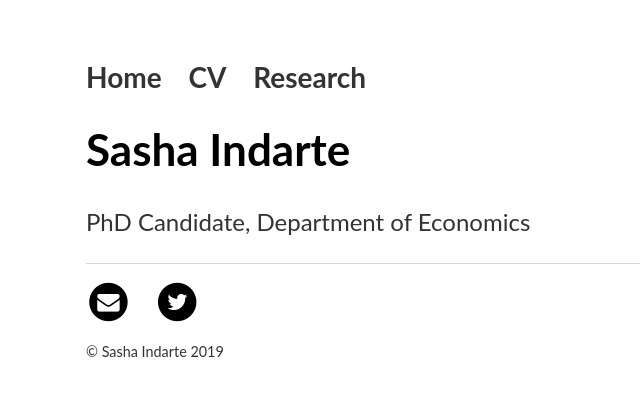
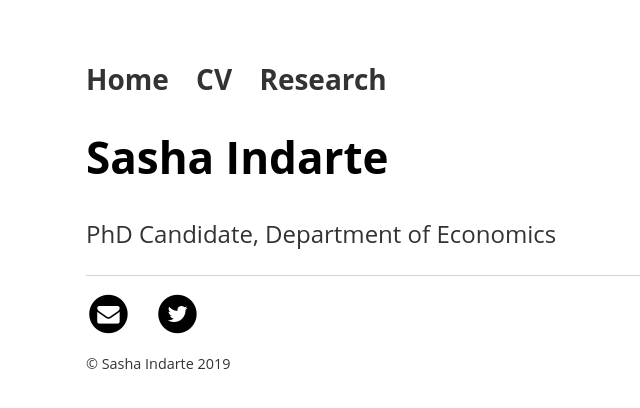
Before and after one commit to sashaindarte/sashaindarte.github.io, a Jekyll site: the page built from index.html, in a window 1280 px wide. Shown: the top 408 px of the page, without its empty margins (106-746 px from the left). Built offline with Jekyll 4.4.1, drawn with Linux system fonts in a browser that asks for light colours; some web fonts are replaced.

Commit message:
Update main.css

```diff
--- a/css/main.css
+++ b/css/main.css
@@ -3,7 +3,7 @@ body {
     width: 70%;
 }
 nav ul, footer ul {
-    font-family:'Lato', 'Sans-Serif';
+    font-family:'Open Sans', 'Sans-Serif';
     padding: 0px;
     list-style: none;
     font-weight: bold;
@@ -15,25 +15,25 @@ nav ul li, footer ul li {
 }
 h1 {
     font-size: 2.75em;
-    font-family:'Lato', 'Sans-Serif';
+    font-family:'Open Sans', 'Sans-Serif';
 }
 h2 {
-    font-family:'Lato', 'Sans-Serif';
+    font-family:'Open Sans', 'Sans-Serif';
 }
 p {
     font-size: 1.5em;
     line-height: 1.4em;
-    font-family:'Lato', 'Sans-Serif';
+    font-family:'Open Sans', 'Sans-Serif';
     color: #333;
 }
 a {
     text-decoration: none;
     color: #333;
-    font-family:'Lato', 'Sans-Serif';
+    font-family:'Open Sans', 'Sans-Serif';
 }
 a:hover {
     color: #633dff;
-    font-family:'Lato', 'Sans-Serif';
+    font-family:'Open Sans', 'Sans-Serif';
 }
 footer {
     border-top: 1px solid #d5d5d5;
```
